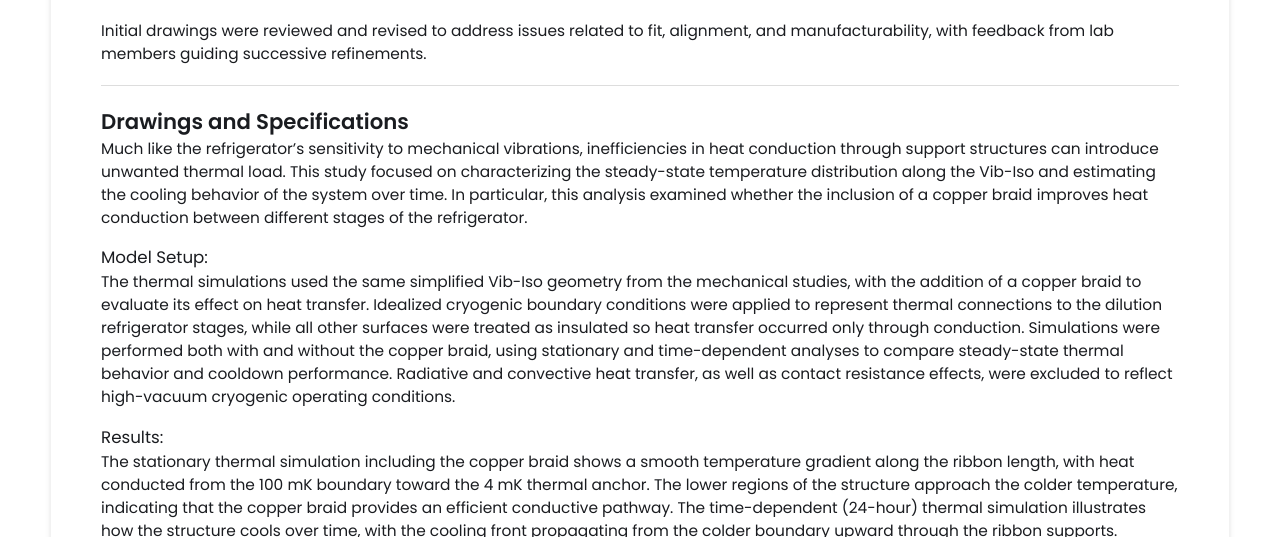
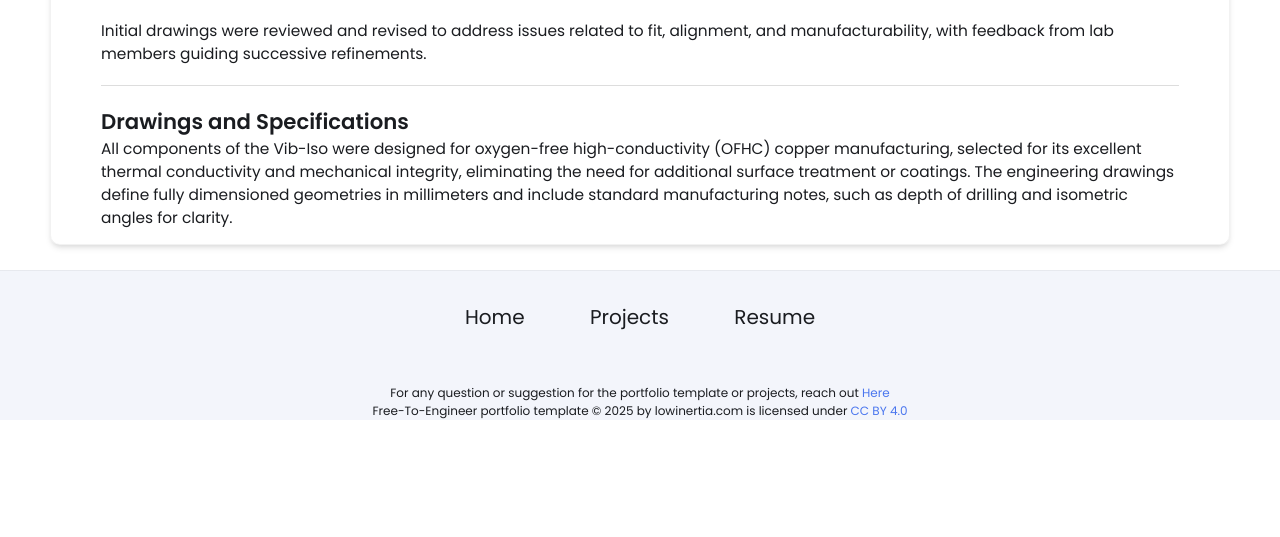
Before and after one commit to emiliohernand/emiliohernand.github.io, a Jekyll site: the page built from _projects/vib-iso-drawings/index.md, in a window 1280 px wide and 1400 px high, scrolled down 1094 px. Shown: the part 210-747 px from the top of the window. Built offline with Jekyll 4.4.1, drawn with Linux system fonts in a browser that asks for light colours; after the commit the page ends 1724 px from its top, so only the background shows below that; some of the changed text lies outside the part shown; grey boxes are pictures that could not be loaded.

Commit message:
Update index.md

```diff
--- a/_projects/vib-iso-drawings/index.md
+++ b/_projects/vib-iso-drawings/index.md
@@ -22,18 +22,4 @@ Initial drawings were reviewed and revised to address issues related to fit, ali
 
 ---
 ## Drawings and Specifications
-
-Much like the refrigerator’s sensitivity to mechanical vibrations, inefficiencies in heat conduction through support structures can introduce unwanted thermal load. This study focused on characterizing the steady-state temperature distribution along the Vib-Iso and estimating the cooling behavior of the system over time. In particular, this analysis examined whether the inclusion of a copper braid improves heat conduction between different stages of the refrigerator.
-
-### Model Setup:
-The thermal simulations used the same simplified Vib-Iso geometry from the mechanical studies, with the addition of a copper braid to evaluate its effect on heat transfer. Idealized cryogenic boundary conditions were applied to represent thermal connections to the dilution refrigerator stages, while all other surfaces were treated as insulated so heat transfer occurred only through conduction. Simulations were performed both with and without the copper braid, using stationary and time-dependent analyses to compare steady-state thermal behavior and cooldown performance. Radiative and convective heat transfer, as well as contact resistance effects, were excluded to reflect high-vacuum cryogenic operating conditions.
-
-### Results:
-The stationary thermal simulation including the copper braid shows a smooth temperature gradient along the ribbon length, with heat conducted from the 100 mK boundary toward the 4 mK thermal anchor. The lower regions of the structure approach the colder temperature, indicating that the copper braid provides an efficient conductive pathway. The time-dependent (24-hour) thermal simulation illustrates how the structure cools over time, with the cooling front propagating from the colder boundary upward through the ribbon supports.
-
-{% include image-gallery.html images="sims_therm_results5.png" height="300" %}
-<span style="font-size: 10px">From left to right: Time-dependent (without braid), Stationary (without braid), Time-dependent (with braid), Stationary (with braid)</span>
-
-These studies also proved that the inclusion of a copper braid allowed the system to cool significantly faster and to lower final temperatures. Without the braid, heat dissipation relies solely on conduction through the ribbon supports, resulting in less effective cooling.
-
-{% include image-gallery.html images="sims_therm_results3.png" height="300" %}
+All components of the Vib-Iso were designed for oxygen-free high-conductivity (OFHC) copper manufacturing, selected for its excellent thermal conductivity and mechanical integrity, eliminating the need for additional surface treatment or coatings. The engineering drawings define fully dimensioned geometries in millimeters and include standard manufacturing notes, such as depth of drilling and isometric angles for clarity.
```
